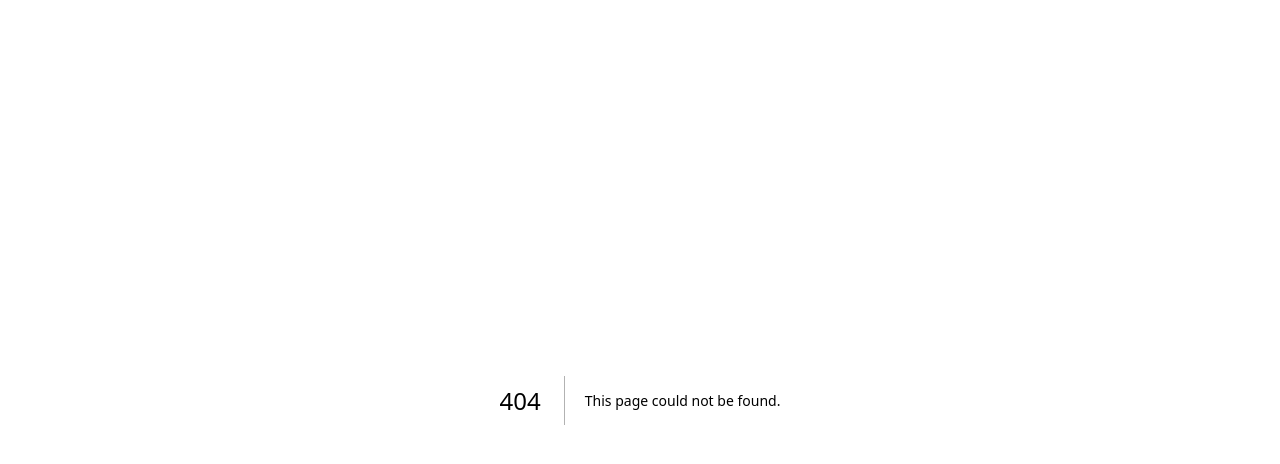
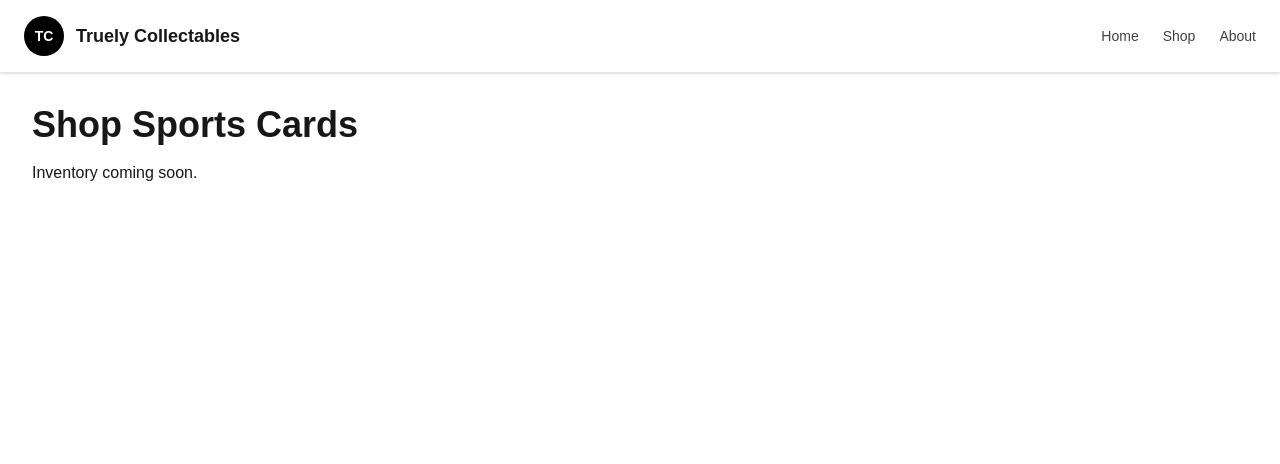
Before and after one commit to TruelyCollectables/truely-collectables, a Next.js app: page /Shop in a window 1280 px wide. Before the commit this address had no page. Shown: the top 464 px of the page. Built offline with nearby package versions, Linux system fonts and the light colour scheme.

Commit message:
Built homepage and navigation

```diff
--- /dev/null
+++ b/app/Shop/page.tsx
@@ -0,0 +1,15 @@
+export default function Shop() {
+  return (
+    <main className="p-8">
+
+      <h1 className="text-4xl font-bold">
+        Shop Sports Cards
+      </h1>
+
+      <p className="mt-4">
+        Inventory coming soon.
+      </p>
+
+    </main>
+  );
+}
--- /dev/null
+++ b/app/components/Navbar.tsx
@@ -0,0 +1,26 @@
+export default function Navbar() {
+  return (
+    <nav className="w-full border-b border-neutral-200 bg-white/80 backdrop-blur-md px-6 py-4 shadow-sm">
+      <div className="mx-auto flex max-w-7xl items-center justify-between gap-6">
+        <div className="flex items-center gap-3">
+          <div className="flex h-10 w-10 items-center justify-center rounded-full bg-black text-sm font-bold uppercase text-white">
+            TC
+          </div>
+          <span className="text-lg font-semibold">Truely Collectables</span>
+        </div>
+
+        <div className="hidden items-center gap-6 md:flex">
+          <a href="#" className="text-sm font-medium text-neutral-700 hover:text-black">
+            Home
+          </a>
+          <a href="#" className="text-sm font-medium text-neutral-700 hover:text-black">
+            Shop
+          </a>
+          <a href="#" className="text-sm font-medium text-neutral-700 hover:text-black">
+            About
+          </a>
+        </div>
+      </div>
+    </nav>
+  );
+}
--- a/app/layout.tsx
+++ b/app/layout.tsx
@@ -1,6 +1,7 @@
 import type { Metadata } from "next";
 import { Geist, Geist_Mono } from "next/font/google";
 import "./globals.css";
+import Navbar from "./components/Navbar";
 
 const geistSans = Geist({
   variable: "--font-geist-sans",
@@ -27,7 +28,10 @@ export default function RootLayout({
       lang="en"
       className={`${geistSans.variable} ${geistMono.variable} h-full antialiased`}
     >
-      <body className="min-h-full flex flex-col">{children}</body>
+      <body className="min-h-full flex flex-col">
+        <Navbar />
+        {children}
+      </body>
     </html>
   );
 }
--- a/app/page.tsx
+++ b/app/page.tsx
@@ -2,64 +2,59 @@ import Image from "next/image";
 
 export default function Home() {
   return (
-    <div className="flex flex-col flex-1 items-center justify-center bg-zinc-50 font-sans dark:bg-black">
-      <main className="flex flex-1 w-full max-w-3xl flex-col items-center justify-between py-32 px-16 bg-white dark:bg-black sm:items-start">
+    <main className="min-h-screen">
+
+      <section className="flex flex-col items-center justify-center py-20">
+
         <Image
-          className="dark:invert"
-          src="/next.svg"
-          alt="Next.js logo"
-          width={100}
-          height={20}
-          priority
+          src="/logo.png"
+          alt="Truely Collectables"
+          width={200}
+          height={200}
         />
-        <div className="flex flex-col items-center gap-6 text-center sm:items-start sm:text-left">
-          <h1 className="max-w-xs text-3xl font-semibold leading-10 tracking-tight text-black dark:text-zinc-50">
-            To get started, edit the page.tsx file.
-          </h1>
-          <p className="max-w-md text-lg leading-8 text-zinc-600 dark:text-zinc-400">
-            Looking for a starting point or more instructions? Head over to{" "}
-            <a
-              href="https://vercel.com/templates?framework=next.js&utm_source=create-next-app&utm_medium=appdir-template-tw&utm_campaign=create-next-app"
-              className="font-medium text-zinc-950 dark:text-zinc-50"
-            >
-              Templates
-            </a>{" "}
-            or the{" "}
-            <a
-              href="https://nextjs.org/learn?utm_source=create-next-app&utm_medium=appdir-template-tw&utm_campaign=create-next-app"
-              className="font-medium text-zinc-950 dark:text-zinc-50"
-            >
-              Learning
-            </a>{" "}
-            center.
-          </p>
+
+        <h1 className="text-6xl font-bold mt-6">
+          TRUELY COLLECTABLES
+        </h1>
+
+        <p className="text-xl mt-4">
+          Premium Sports Cards & Collectibles
+        </p>
+
+        <button className="mt-8 px-8 py-4 border rounded-lg">
+          Shop Now
+        </button>
+
+      </section>
+
+      <section className="max-w-6xl mx-auto p-8">
+
+        <h2 className="text-3xl font-bold mb-8">
+          Featured Categories
+        </h2>
+
+        <div className="grid grid-cols-2 md:grid-cols-4 gap-4">
+
+          <div className="border p-6 text-center">
+            Baseball
+          </div>
+
+          <div className="border p-6 text-center">
+            Football
+          </div>
+
+          <div className="border p-6 text-center">
+            Basketball
+          </div>
+
+          <div className="border p-6 text-center">
+            Hockey
+          </div>
+
         </div>
-        <div className="flex flex-col gap-4 text-base font-medium sm:flex-row">
-          <a
-            className="flex h-12 w-full items-center justify-center gap-2 rounded-full bg-foreground px-5 text-background transition-colors hover:bg-[#383838] dark:hover:bg-[#ccc] md:w-[158px]"
-            href="https://vercel.com/new?utm_source=create-next-app&utm_medium=appdir-template-tw&utm_campaign=create-next-app"
-            target="_blank"
-            rel="noopener noreferrer"
-          >
-            <Image
-              className="dark:invert"
-              src="/vercel.svg"
-              alt="Vercel logomark"
-              width={16}
-              height={16}
-            />
-            Deploy Now
-          </a>
-          <a
-            className="flex h-12 w-full items-center justify-center rounded-full border border-solid border-black/[.08] px-5 transition-colors hover:border-transparent hover:bg-black/[.04] dark:border-white/[.145] dark:hover:bg-[#1a1a1a] md:w-[158px]"
-            href="https://nextjs.org/docs?utm_source=create-next-app&utm_medium=appdir-template-tw&utm_campaign=create-next-app"
-            target="_blank"
-            rel="noopener noreferrer"
-          >
-            Documentation
-          </a>
-        </div>
-      </main>
-    </div>
+
+      </section>
+
+    </main>
   );
 }
--- /dev/null
+++ b/src/app/shop/page.tsx
@@ -0,0 +1,8 @@
+export default function Shop() {
+  return (
+    <>
+      <h1>Shop Sports Cards</h1>
+      <p>Inventory coming soon.</p>
+    </>
+  );
+}
```
Also changed, not shown: TC Logo.PNG (added), public/logo.png (added).
